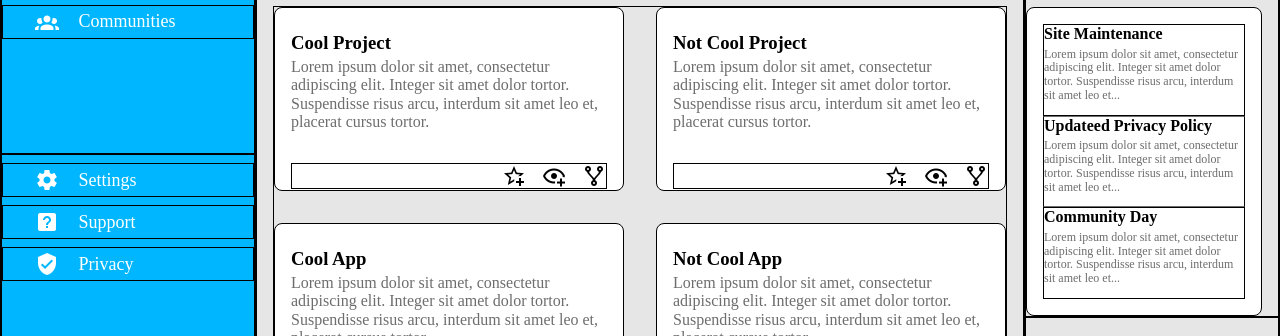
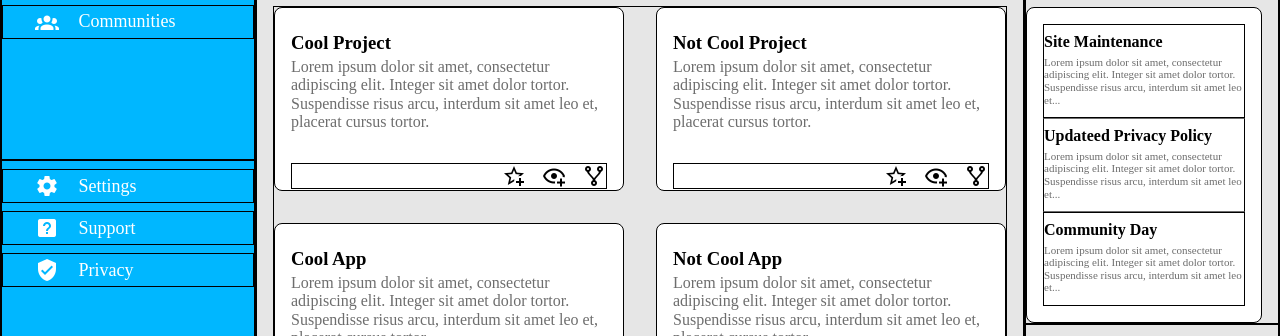
Before and after one commit to iamgame3/admin-dashboard, a plain HTML site: page index.html in a window 1280 px wide. Shown: the part 318-654 px from the top of the page. Drawn offline with Linux system fonts and the light colour scheme.

Commit message:
Slightly edit misc section styling and remove black div border from all divs

```diff
--- a/styles.css
+++ b/styles.css
@@ -194,13 +194,14 @@
 }
 
 .announcment-title {
+    padding-top: 8px;
     margin: 0;
 }
 
 .announcment-text {
     color: var(--text-grey);
     margin-top: 4px;
-    font-size: 12px;
+    font-size: 11px;
 }
 
 .trending-card {
```
